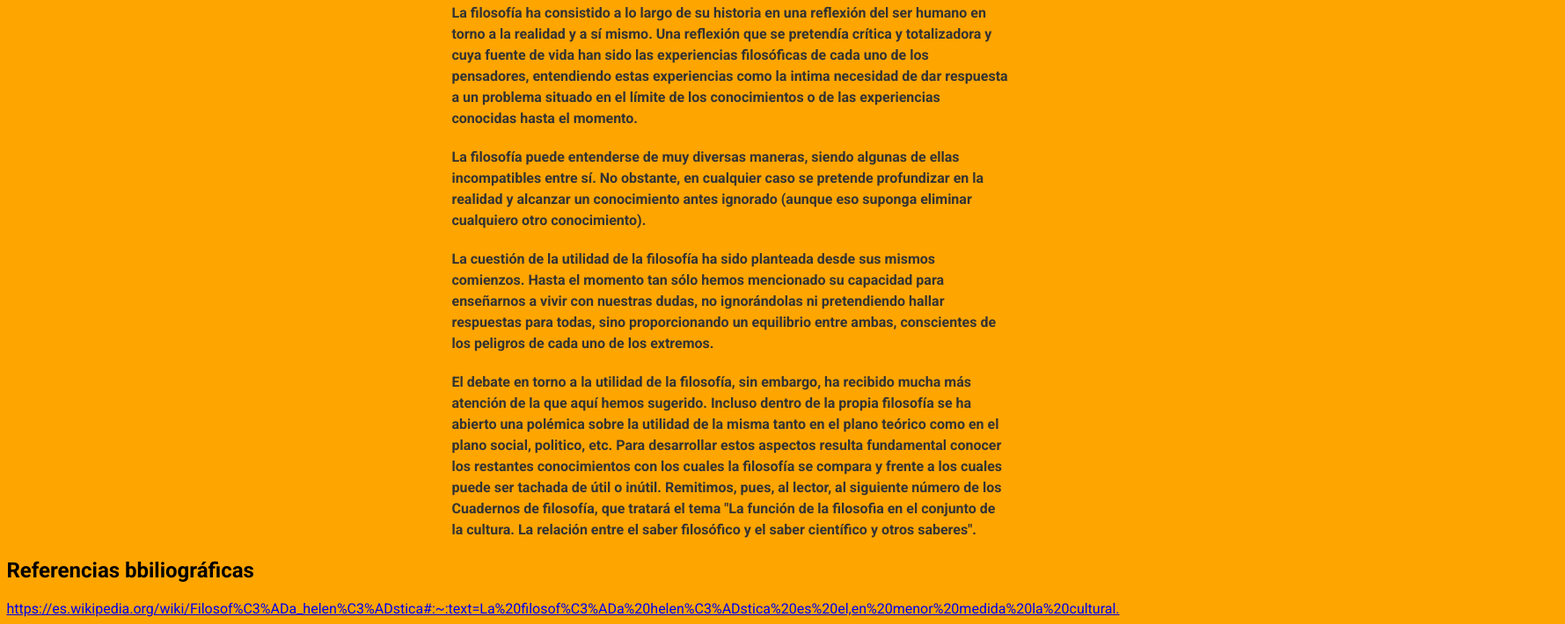
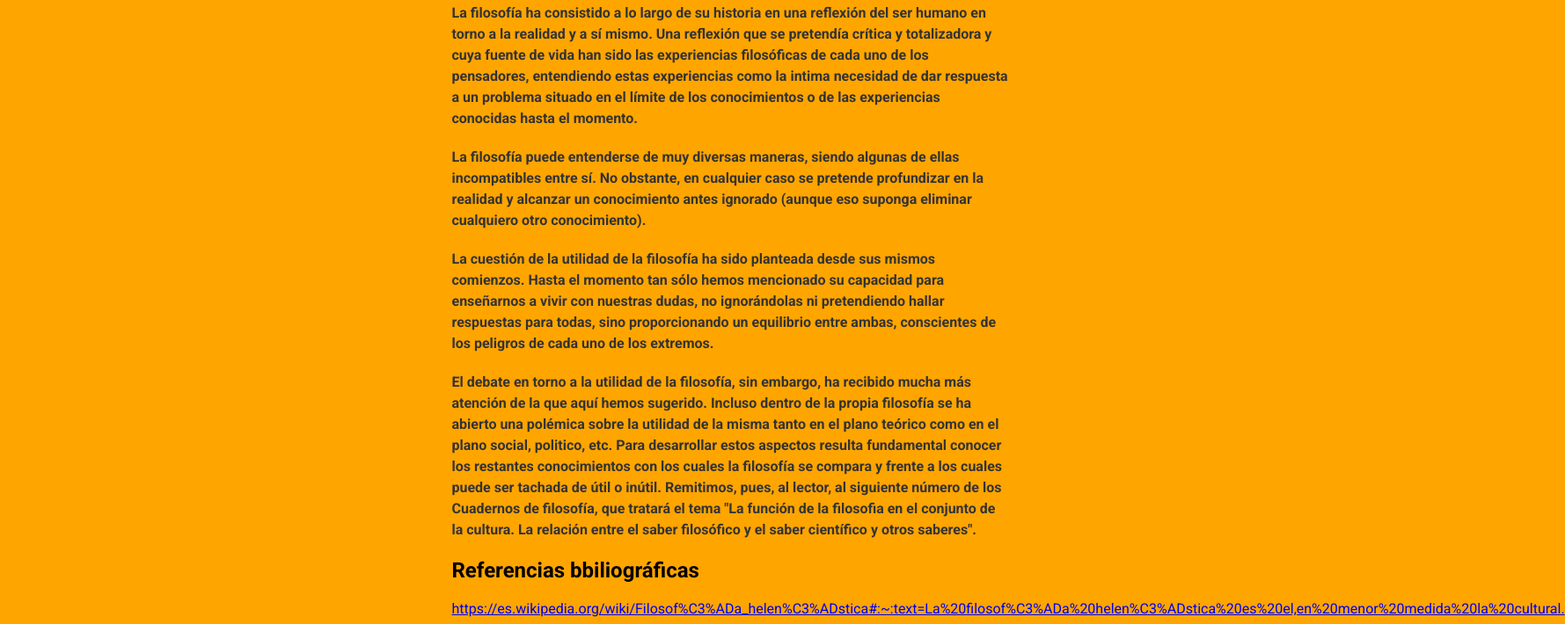
Before and after one commit to REIISILVER/filosofia, a plain HTML site: page index.html in a window 1280 px wide. Shown: the part 3701-4411 px from the top of the page at 88% size, 1779 px wide, since content can reach past the window. Drawn offline with nearby package versions, Linux system fonts and the light colour scheme; a web font is replaced by a local one.

Commit message:
Update index.css

```diff
--- a/css/index.css
+++ b/css/index.css
@@ -203,3 +203,7 @@ header {
     width: 50%;
     margin-left:40%;
   }
+  .bibliografia {
+     width: 50%;
+    margin-left:40%;
+  }
```
